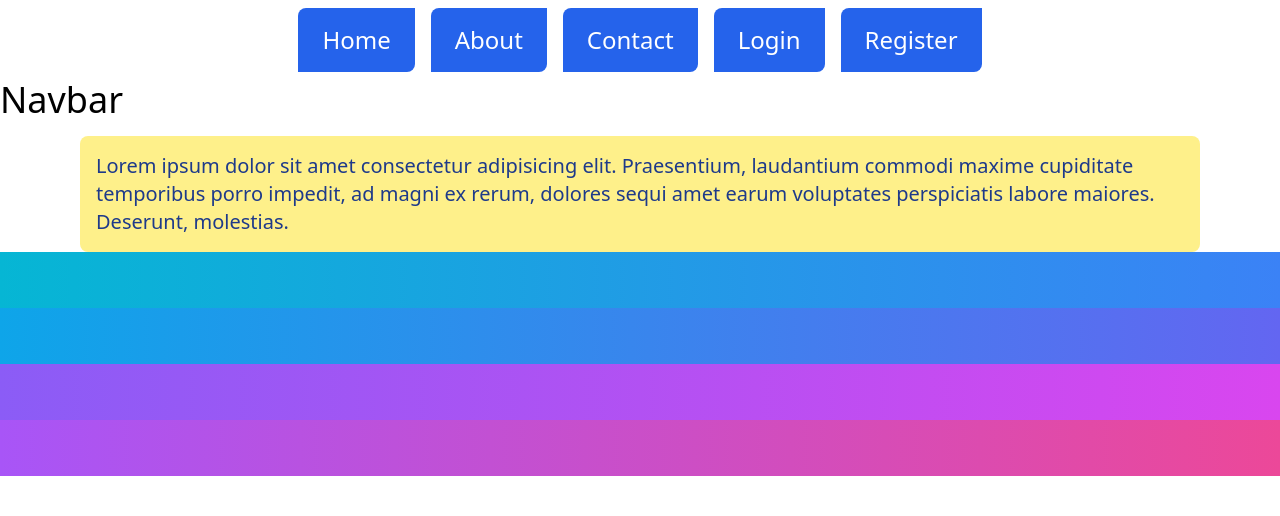
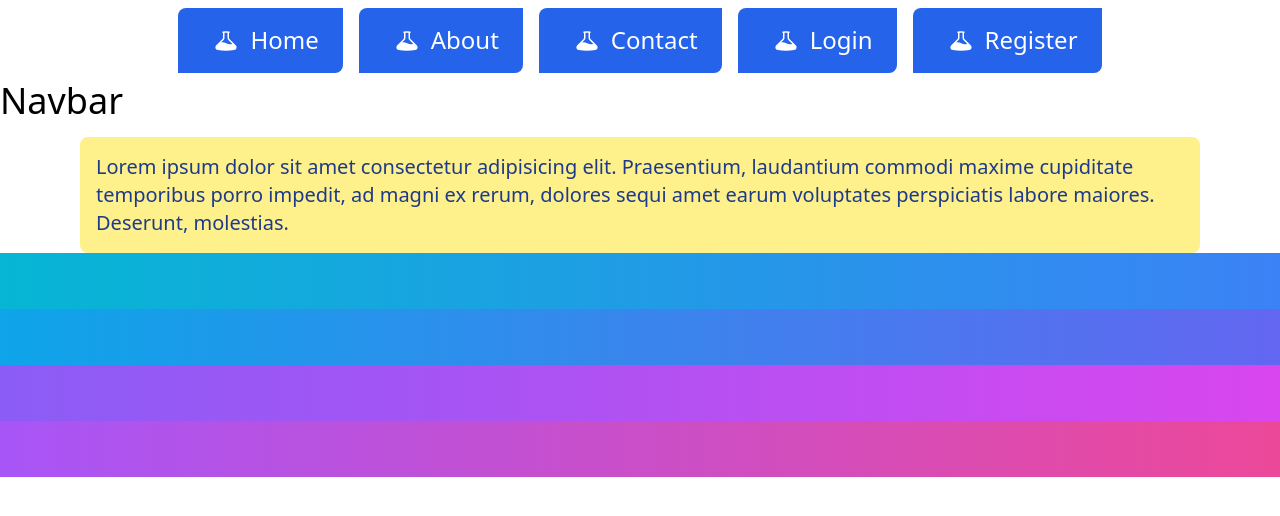
Before and after one commit to RaisulislamRimon/milestone9-module51-react-with-bootstrap, a React (Create React App) app in the folder price-club-tailwindcss/: page /register in a window 1280 px wide. Shown: the top 516 px of the page. Built offline with nearby package versions, Linux system fonts and the light colour scheme.

Commit message:
heroicons install & added

```diff
--- a/price-club-tailwindcss/package.json
+++ b/price-club-tailwindcss/package.json
@@ -3,6 +3,7 @@
   "version": "0.1.0",
   "private": true,
   "dependencies": {
+    "@heroicons/react": "^2.0.11",
     "@testing-library/jest-dom": "^5.16.5",
     "@testing-library/react": "^13.4.0",
     "@testing-library/user-event": "^13.5.0",
--- a/price-club-tailwindcss/src/components/Link/Link.js
+++ b/price-club-tailwindcss/src/components/Link/Link.js
@@ -1,10 +1,14 @@
 import React from "react";
+import { BeakerIcon } from "@heroicons/react/24/solid";
 
 const Link = ({ route }) => {
   return (
     <div>
       <li className="px-6 my-2 bg-blue-600 text-white rounded-tl-lg rounded-br-lg hover:bg-amber-400 p-4 text-center mx-4 sm:mx-10 md:mx-6 lg:mx-2">
-        <a href={route.path}>{route.name}</a>
+        <a href={route.path}>
+          <BeakerIcon className="h-6 w-6 inline mx-3 mb-1" aria-hidden="true" />
+          {route.name}
+        </a>
       </li>
     </div>
   );
```
Also changed, not shown: 1 other file (tests, documents, lock files or other folders).
